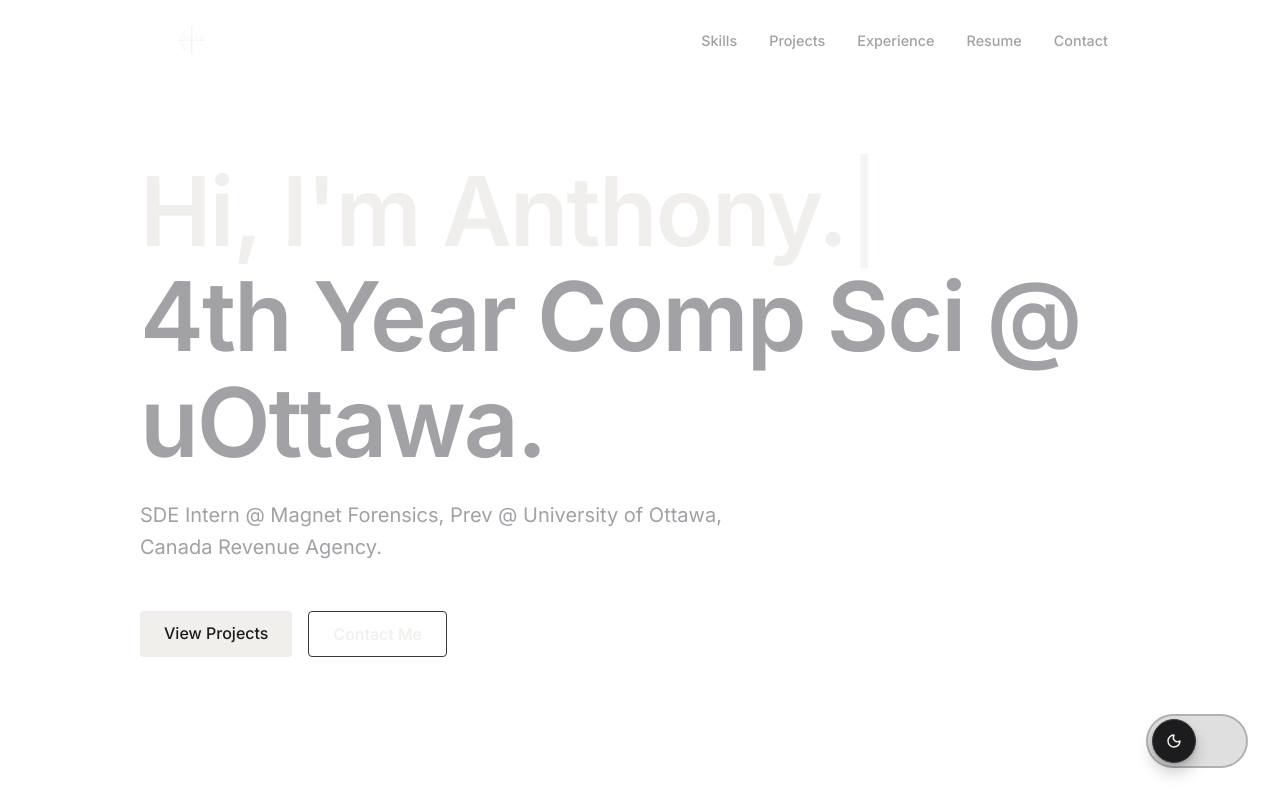
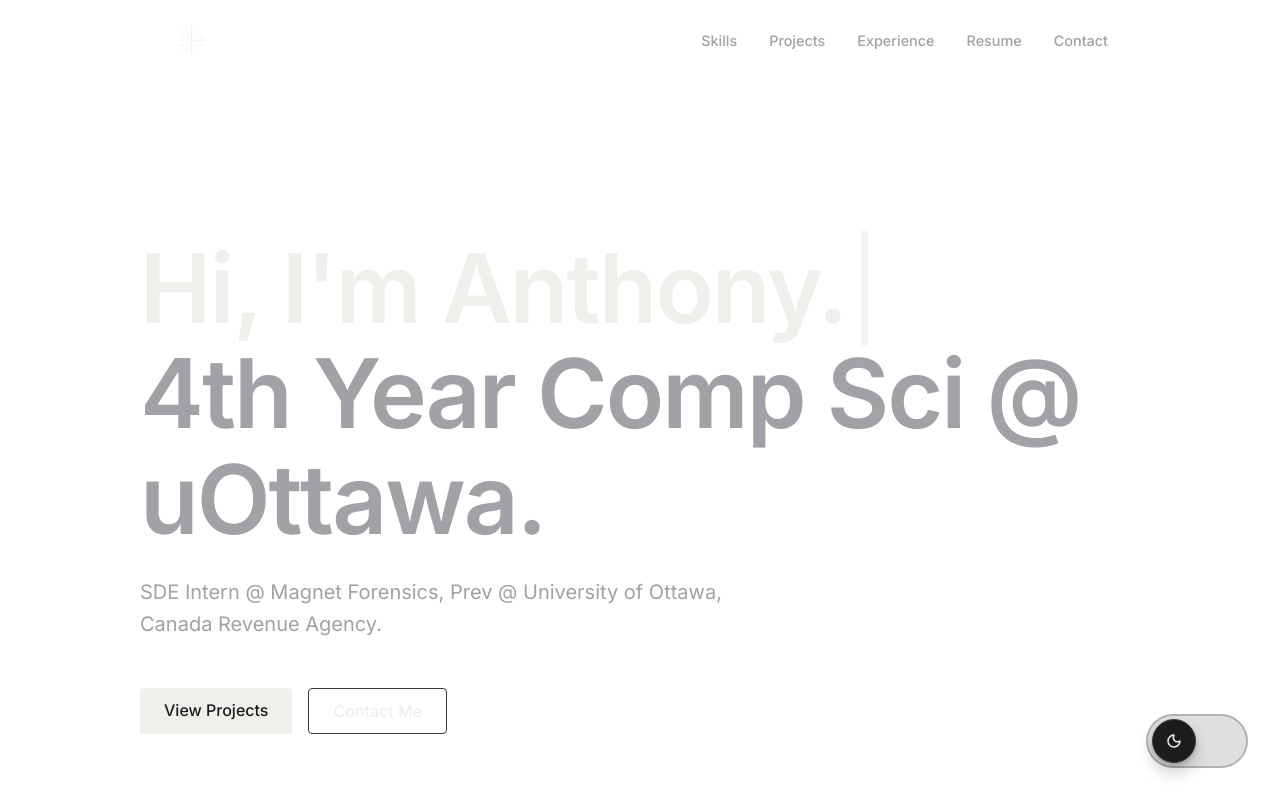
Before and after one commit to Ayprusss/AnthonyLe, a React (Create React App) app: page / in a window 1280 px wide. Shown: the top 800 px of the page. Built offline with nearby package versions, Linux system fonts and the light colour scheme.

Commit message:
removed ripple layer styling

```diff
--- a/src/Components/Hero.css
+++ b/src/Components/Hero.css
@@ -9,23 +9,8 @@
     width: 100%;
 }
 
-.hero-ripple-layer {
-    position: absolute;
-    inset: 0;
-    z-index: 0;
-    pointer-events: none;
-}
 
-.hero-ripple-canvas {
-    position: absolute;
-    top: 0;
-    bottom: 0;
-    left: 0;
-    width: 100%;
-    height: 100%;
-    z-index: 0;
-    pointer-events: none;
-}
+
 
 .hero-content {
     position: relative;
```
